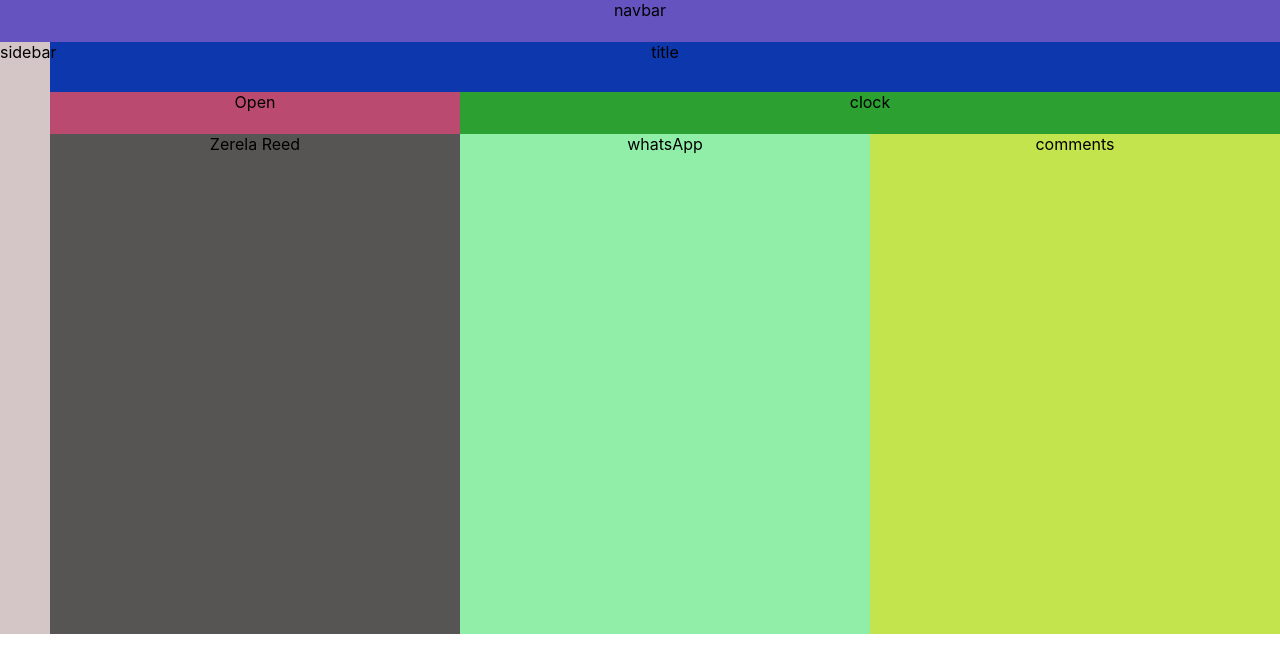
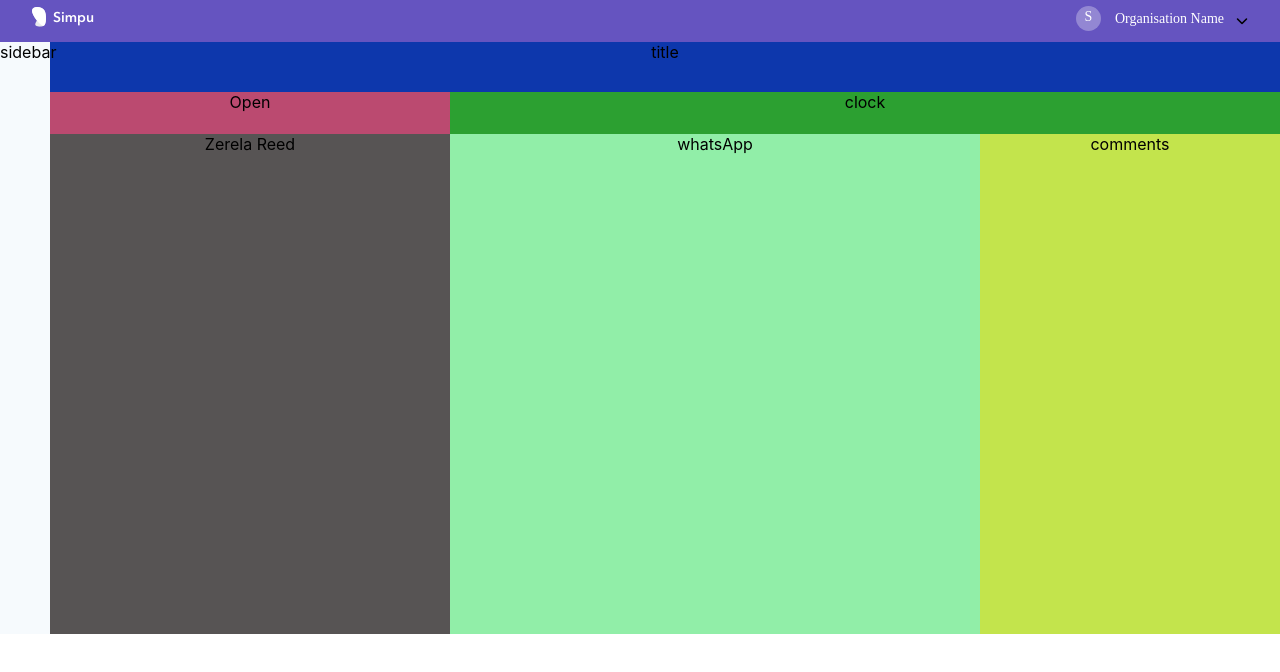
Before and after one commit to sirsuccess/Conversations, a React (Create React App) app: page / in a window 1280 px wide. Shown: the top 672 px of the page. Built offline with nearby package versions, Linux system fonts and the light colour scheme.

Commit message:
include navbar component

```diff
--- a/src/pages/conversation/Conversation.css
+++ b/src/pages/conversation/Conversation.css
@@ -4,7 +4,7 @@
     max-width: 1400px;
     margin-left: auto;
     margin-right: auto;
-    grid-template-columns: 50px 1fr 1fr 1fr 1fr 1fr 1fr;
+    grid-template-columns: 50px 200px 200px 1fr 1fr 150px 150px;
     grid-template-rows: 42px 50px 42px 1fr 1fr 1fr 1fr;
 
     grid-template-areas:
@@ -19,11 +19,13 @@
 .navbar {
     grid-area: navbar;
     background-color: #6554c0;
+    /* display: flex; */
+    /* justify-content: space-between; */
 }
 
 .sideBar {
     grid-area: sideBar;
-    background-color: rgb(212, 198, 198);
+    background-color: #f6fafd;
 }
 
 .conversationTitle {
--- a/src/pages/conversation/Conversation.jsx
+++ b/src/pages/conversation/Conversation.jsx
@@ -1,12 +1,16 @@
 import React from "react";
 
+import Navbar from "../../component/features/navbar/Navbar";
 import "./Conversation.css";
 
 export default function Conversation() {
   return (
     <>
       <div className="container">
-        <div className="navbar"> navbar</div>
+        <div className="navbar">
+          {" "}
+          <Navbar />
+        </div>
         <div className="conversationTitle">title</div>
         <div className="sideBar">sidebar</div>
         <div className="menu">Open</div>
```
